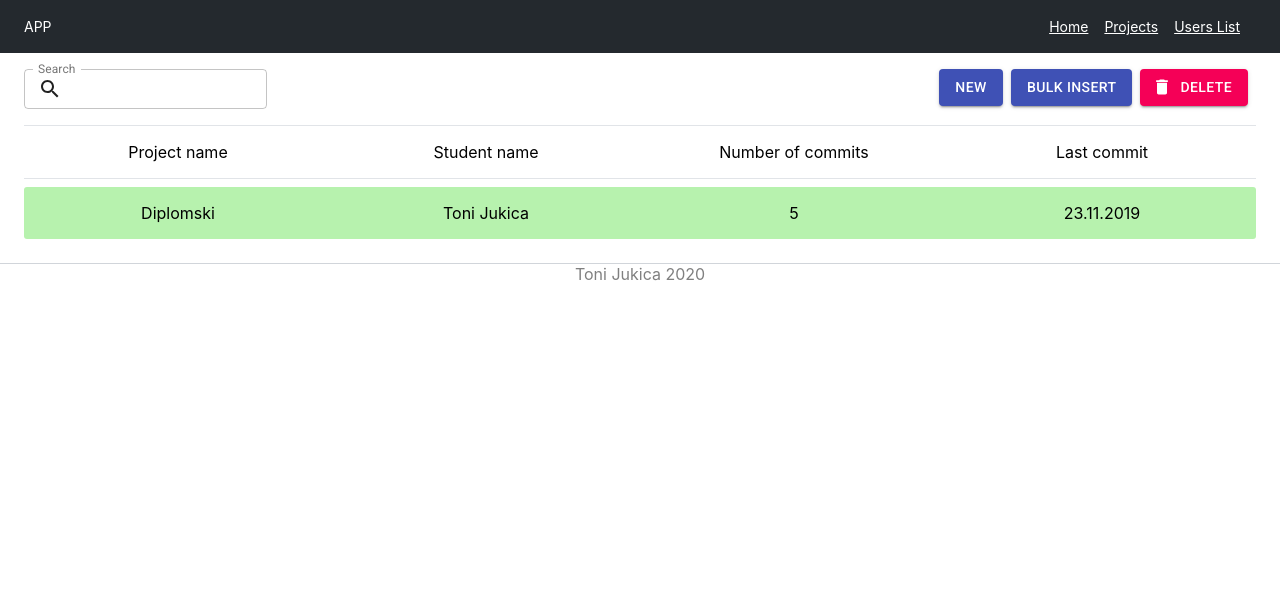
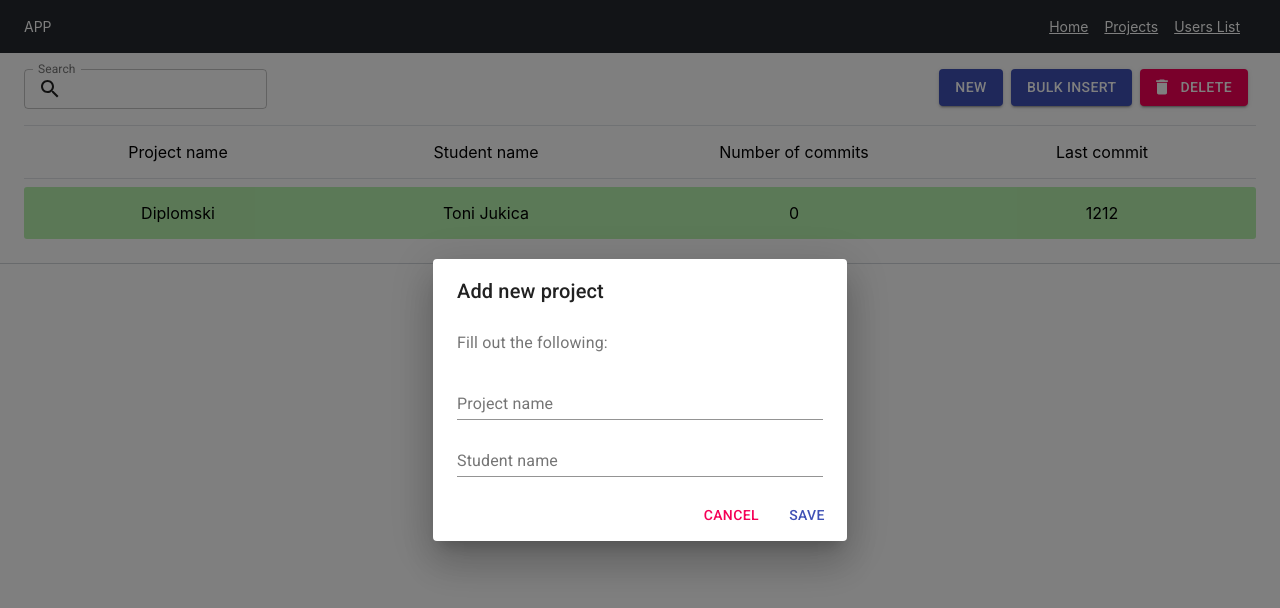
Before and after one commit to tonijukica/thesis-app, a Next.js app: page /projects in a window 1280 px wide. Both pictures are taken after a click on the button "NEW". Shown: the top 608 px of the page. Built offline with nearby package versions, Linux system fonts and the light colour scheme.

Commit message:
handle project add

```diff
--- a/components/projects/ProjectBox.tsx
+++ b/components/projects/ProjectBox.tsx
@@ -3,7 +3,7 @@ import { Grid, makeStyles, createStyles } from '@material-ui/core';
 
 type StudentProps = {
     name: string,
-    projectName: string,
+    studentName: string,
     commitsNum: number,
     lastCommit: string,
 }
@@ -28,15 +28,15 @@ const useStyles = makeStyles(() => createStyles({
    }
   }));
 
-const ProjectBox: FunctionComponent<StudentProps> = ({name, projectName, commitsNum, lastCommit }) => {
+const ProjectBox: FunctionComponent<StudentProps> = ({name, studentName, commitsNum, lastCommit }) => {
     const classes = useStyles();
     return(
         <Grid container item className = {[classes.box, classes.good].join(' ')  } justify = 'center' >
             <Grid item xs = {3}>
-                {projectName}
+                {name}
             </Grid>
             <Grid item xs = {3}>
-                {name}
+                {studentName}
             </Grid>
             <Grid item xs = {3}>
                 {commitsNum}
--- /dev/null
+++ b/components/projects/ProjectDialog.tsx
@@ -0,0 +1,48 @@
+import { FunctionComponent } from 'react';
+import { Dialog, DialogActions, DialogContent, DialogContentText, DialogTitle } from '@material-ui/core'
+import { Button, TextField } from '@material-ui/core'
+
+type ProjectDialogProps = {
+    open: boolean,
+    handleClose: any,
+    handleNameChange: any,
+    handleStudenNameChange: any,
+    addProject: any
+}
+
+const ProjectDialog: FunctionComponent<ProjectDialogProps> = ({open, handleClose, handleNameChange, handleStudenNameChange, addProject}) => {
+    return(
+        <>
+        <Dialog open = {open} onClose = {handleClose}>
+        <DialogTitle>Add new project</DialogTitle>
+        <DialogContent>
+            <DialogContentText>
+                Fill out the following:
+            </DialogContentText>
+            <TextField
+                margin = 'dense'
+                label = 'Project name'
+                onChange = {handleNameChange}
+                fullWidth
+            />
+            <TextField
+                margin = 'dense'
+                label = 'Student name'
+                onChange = {handleStudenNameChange}
+                fullWidth
+            />
+        </DialogContent>
+        <DialogActions>
+            <Button onClick = {handleClose} color = 'secondary'>
+                Cancel
+            </Button>
+            <Button onClick = {addProject} color = 'primary'>
+                Save
+            </Button>
+        </DialogActions>
+        </Dialog>
+        </>
+    );
+}
+
+export default ProjectDialog;
--- a/components/projects/ProjectList.tsx
+++ b/components/projects/ProjectList.tsx
@@ -1,8 +1,9 @@
-import { FunctionComponent } from 'react';
+import { FunctionComponent, useState } from 'react';
 import { Grid, Button, makeStyles, createStyles, TextField, InputAdornment } from '@material-ui/core';
 import  DeleteIcon from '@material-ui/icons/Delete';
 import SearchIcon from '@material-ui/icons/Search';
 import ProjectBox from './ProjectBox';
+import ProjectDialog from './ProjectDialog';
 
 
 const useStyles = makeStyles(() => createStyles({
@@ -20,9 +21,35 @@ const useStyles = makeStyles(() => createStyles({
        borderBottom: '1px solid #e1e4e8 !important'
    }
   }));
-
+const dummyProjects = [
+    {
+        name: 'Diplomski',
+        studentName: 'Toni Jukica'
+    }
+]
 const ProjectList: FunctionComponent = ({}) => {
     const classes = useStyles();
+    const [dialog, setDialog] = useState(false);
+    const [projects, setProjects] = useState(dummyProjects);
+    const [projectName, setProjectName] = useState('');
+    const [studentName, setStudentName] = useState('');
+
+    const handleDialogOpen = () => {
+        setDialog(true)
+    }
+    const handleDialogClose = () => {
+        setDialog(false)
+    }
+    const handleProjectNameChange = (e: any) => {
+        setProjectName(e.target.value);
+    }
+    const handleStudentNameChange = (e: any) => {
+        setStudentName(e.target.value);
+    }
+    const addProject = () => {
+        setProjects([ ...projects, { name: projectName, studentName}]);
+        setDialog(false);
+    }
     return(
         <>
         <Grid container direction = 'row' justify = 'space-around' alignItems = 'flex-start' className = {classes.container}>
@@ -41,7 +68,7 @@ const ProjectList: FunctionComponent = ({}) => {
                     />
             </Grid>
             <Grid container item xs = {4} justify = 'flex-end' alignItems = 'flex-end'>
-                <Button variant = 'contained' color = 'primary' className = {classes.button}>
+                <Button variant = 'contained' color = 'primary' className = {classes.button} onClick = {handleDialogOpen}>
                     New
                 </Button>
                 <Button variant = 'contained' color = 'primary' className = {classes.button}>
@@ -52,6 +79,7 @@ const ProjectList: FunctionComponent = ({}) => {
                 </Button>
             </Grid>
         </Grid>
+        <ProjectDialog open = {dialog} handleClose = {handleDialogClose} handleNameChange = {handleProjectNameChange} handleStudenNameChange = {handleStudentNameChange} addProject = {addProject} />
         <Grid container direction = 'row' justify = 'space-evenly' className = { classes.header }>
             <Grid item xs = {3}>
                 Project name
@@ -66,7 +94,11 @@ const ProjectList: FunctionComponent = ({}) => {
                 Last commit
             </Grid>
         </Grid>
-        <ProjectBox name = 'Toni Jukica' projectName = 'Diplomski' commitsNum = {5} lastCommit = '23.11.2019' />
+        {projects.map((project) => {
+            return(
+                <ProjectBox name = {project.name} studentName = {project.studentName} commitsNum = {0} lastCommit = '1212' />
+            )
+        })}
         </>
     );
 }
```
Also changed, not shown: components/courses/CourseList.tsx (+5 -5 lines).
